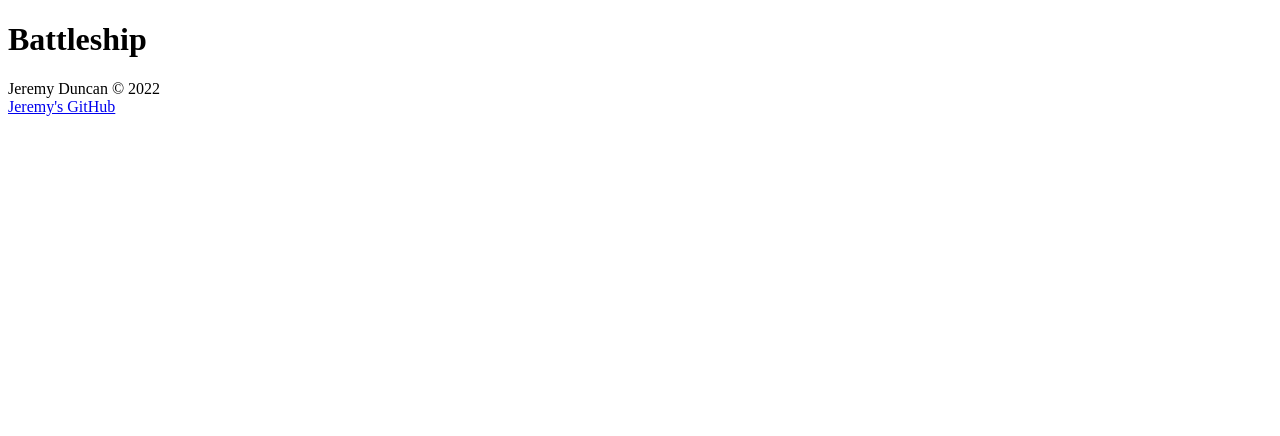
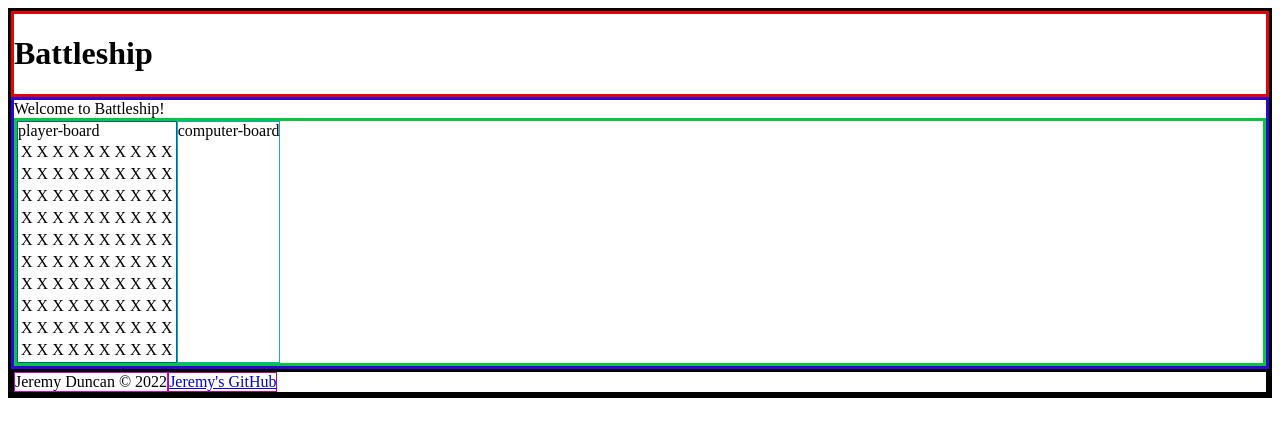
Before and after one commit to JeremyDuncan/Battleship, a plain HTML site: page index.html in a window 1280 px wide. Drawn offline with Linux system fonts and the light colour scheme.

Commit message:
added playerboard info

```diff
--- a/index.html
+++ b/index.html
@@ -7,6 +7,7 @@
   <meta
   name="description"
   content="Battleship game that was created by Jeremy Duncan using HTML, CSS, and Javascript">
+  <link async href="battleship.css" rel="stylesheet"/>
   <title>Battleship</title>
 </head>
 <body>
@@ -16,14 +17,144 @@
     </header>
     <div class="container-main">
       <div class="message">
-
+        Welcome to Battleship!
       </div>
       <div class="game-boards">
         <div class="player-board">
+          player-board
+          <table>
+            <tr>
+              <td id="0" onclick="torpedo(0)">X</td>
+              <td id="1" onclick="torpedo(1)">X</td>
+              <td id="2" onclick="torpedo(2)">X</td>
+              <td id="3" onclick="torpedo(3)">X</td>
+              <td id="4" onclick="torpedo(4)">X</td>
+              <td id="5" onclick="torpedo(5)">X</td>
+              <td id="6" onclick="torpedo(6)">X</td>
+              <td id="7" onclick="torpedo(7)">X</td>
+              <td id="8" onclick="torpedo(8)">X</td>
+              <td id="9" onclick="torpedo(9)">X</td>
+            </tr>
 
+            <tr>
+              <td id="10" onclick="torpedo(10)">X</td>
+              <td id="11" onclick="torpedo(11)">X</td>
+              <td id="12" onclick="torpedo(12)">X</td>
+              <td id="13" onclick="torpedo(13)">X</td>
+              <td id="14" onclick="torpedo(14)">X</td>
+              <td id="15" onclick="torpedo(15)">X</td>
+              <td id="16" onclick="torpedo(16)">X</td>
+              <td id="17" onclick="torpedo(17)">X</td>
+              <td id="18" onclick="torpedo(18)">X</td>
+              <td id="19" onclick="torpedo(19)">X</td>
+            </tr>
+
+            <tr>
+              <td id="20" onclick="torpedo(20)">X</td>
+              <td id="21" onclick="torpedo(21)">X</td>
+              <td id="22" onclick="torpedo(22)">X</td>
+              <td id="23" onclick="torpedo(23)">X</td>
+              <td id="24" onclick="torpedo(24)">X</td>
+              <td id="25" onclick="torpedo(25)">X</td>
+              <td id="26" onclick="torpedo(26)">X</td>
+              <td id="27" onclick="torpedo(27)">X</td>
+              <td id="28" onclick="torpedo(28)">X</td>
+              <td id="29" onclick="torpedo(29)">X</td>
+            </tr>
+
+            <tr>
+              <td id="30" onclick="torpedo(30)">X</td>
+              <td id="31" onclick="torpedo(31)">X</td>
+              <td id="32" onclick="torpedo(32)">X</td>
+              <td id="33" onclick="torpedo(33)">X</td>
+              <td id="34" onclick="torpedo(34)">X</td>
+              <td id="35" onclick="torpedo(35)">X</td>
+              <td id="36" onclick="torpedo(36)">X</td>
+              <td id="37" onclick="torpedo(37)">X</td>
+              <td id="38" onclick="torpedo(38)">X</td>
+              <td id="39" onclick="torpedo(39)">X</td>
+            </tr>
+
+            <tr>
+              <td id="40" onclick="torpedo(40)">X</td>
+              <td id="41" onclick="torpedo(41)">X</td>
+              <td id="42" onclick="torpedo(42)">X</td>
+              <td id="43" onclick="torpedo(43)">X</td>
+              <td id="44" onclick="torpedo(44)">X</td>
+              <td id="45" onclick="torpedo(45)">X</td>
+              <td id="46" onclick="torpedo(46)">X</td>
+              <td id="47" onclick="torpedo(47)">X</td>
+              <td id="48" onclick="torpedo(48)">X</td>
+              <td id="49" onclick="torpedo(49)">X</td>
+            </tr>
+
+              <td id="50" onclick="torpedo(50)">X</td>
+              <td id="51" onclick="torpedo(51)">X</td>
+              <td id="52" onclick="torpedo(52)">X</td>
+              <td id="53" onclick="torpedo(53)">X</td>
+              <td id="54" onclick="torpedo(54)">X</td>
+              <td id="55" onclick="torpedo(55)">X</td>
+              <td id="56" onclick="torpedo(56)">X</td>
+              <td id="57" onclick="torpedo(57)">X</td>
+              <td id="58" onclick="torpedo(58)">X</td>
+              <td id="59" onclick="torpedo(59)">X</td>
+
+
+            <tr>
+              <td id="60" onclick="torpedo(60)">X</td>
+              <td id="61" onclick="torpedo(61)">X</td>
+              <td id="62" onclick="torpedo(62)">X</td>
+              <td id="63" onclick="torpedo(63)">X</td>
+              <td id="64" onclick="torpedo(64)">X</td>
+              <td id="65" onclick="torpedo(65)">X</td>
+              <td id="66" onclick="torpedo(66)">X</td>
+              <td id="67" onclick="torpedo(67)">X</td>
+              <td id="68" onclick="torpedo(68)">X</td>
+              <td id="69" onclick="torpedo(69)">X</td>
+            </tr>
+
+            <tr>
+              <td id="70" onclick="torpedo(70)">X</td>
+              <td id="71" onclick="torpedo(71)">X</td>
+              <td id="72" onclick="torpedo(72)">X</td>
+              <td id="73" onclick="torpedo(73)">X</td>
+              <td id="74" onclick="torpedo(74)">X</td>
+              <td id="75" onclick="torpedo(75)">X</td>
+              <td id="76" onclick="torpedo(76)">X</td>
+              <td id="77" onclick="torpedo(77)">X</td>
+              <td id="78" onclick="torpedo(78)">X</td>
+              <td id="79" onclick="torpedo(79)">X</td>
+            </tr>
+
+            <tr>
+              <td id="80" onclick="torpedo(80)">X</td>
+              <td id="81" onclick="torpedo(81)">X</td>
+              <td id="82" onclick="torpedo(82)">X</td>
+              <td id="83" onclick="torpedo(83)">X</td>
+              <td id="84" onclick="torpedo(84)">X</td>
+              <td id="85" onclick="torpedo(85)">X</td>
+              <td id="86" onclick="torpedo(86)">X</td>
+              <td id="87" onclick="torpedo(87)">X</td>
+              <td id="88" onclick="torpedo(88)">X</td>
+              <td id="89" onclick="torpedo(89)">X</td>
+            </tr>
+
+            <tr>
+              <td id="90" onclick="torpedo(90)">X</td>
+              <td id="91" onclick="torpedo(91)">X</td>
+              <td id="92" onclick="torpedo(92)">X</td>
+              <td id="93" onclick="torpedo(93)">X</td>
+              <td id="94" onclick="torpedo(94)">X</td>
+              <td id="95" onclick="torpedo(95)">X</td>
+              <td id="96" onclick="torpedo(96)">X</td>
+              <td id="97" onclick="torpedo(97)">X</td>
+              <td id="98" onclick="torpedo(98)">X</td>
+              <td id="99" onclick="torpedo(99)">X</td>
+            </tr>
+          </table>
         </div>
         <div class="computer-board">
-
+          computer-board
         </div>
       </div>
     </div>
```
